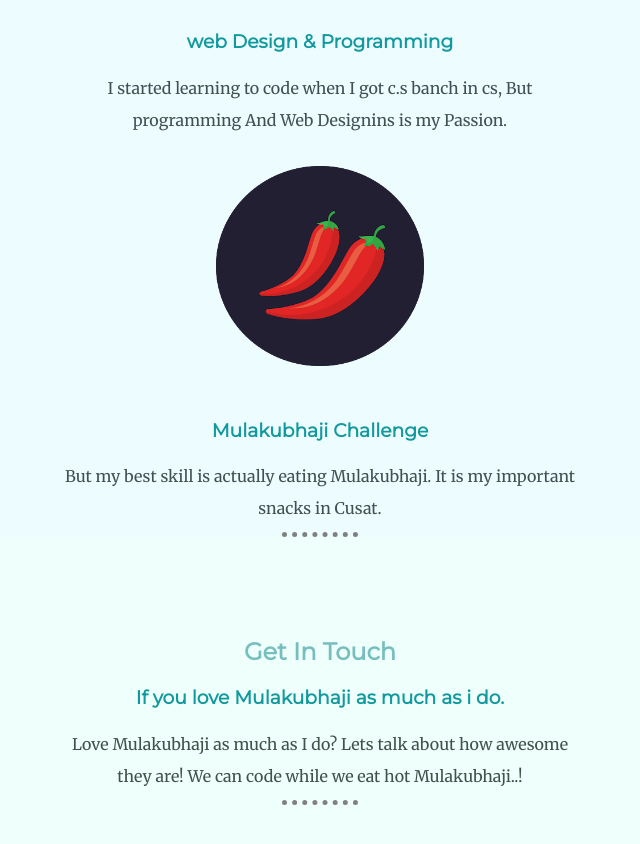
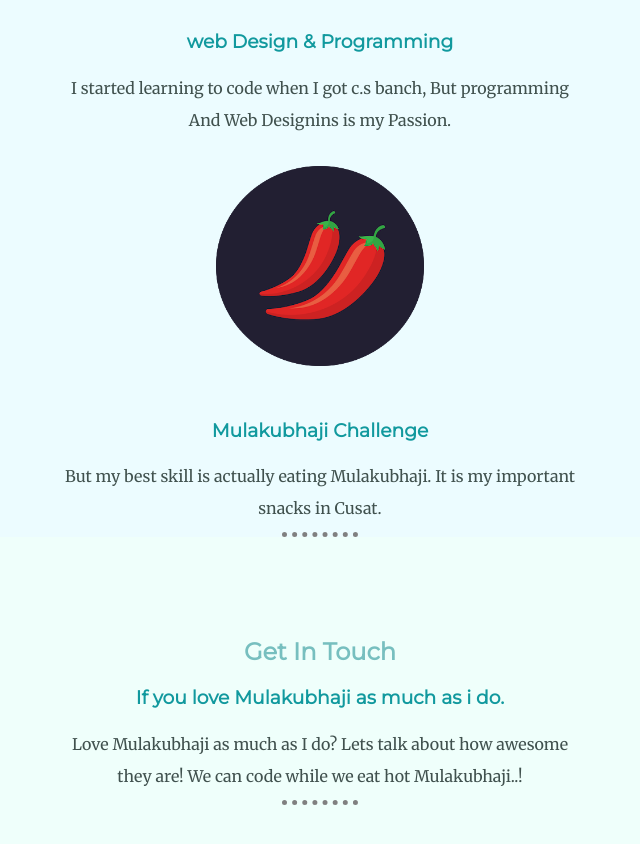
Before and after one commit to devaprasadnm/mycv, a plain HTML site: page index.html in a window 1280 px wide. Shown: the part 1500-2344 px from the top of the page, without its empty margins (320-960 px from the left). Drawn offline with Linux system fonts and the light colour scheme.

Commit message:
Update index.html

```diff
--- a/index.html
+++ b/index.html
@@ -33,7 +33,7 @@
       <img class="comp" src="images/computer.png" alt="coding">
       <h3>web Design & Programming</h3>
       <p class="intro">
-    I started learning to code when I got c.s banch in cs, But programming And Web Designins is my Passion.
+    I started learning to code when I got c.s banch, But programming And Web Designins is my Passion.
       </p>
     </div>
     <div class="skill-row">
```
